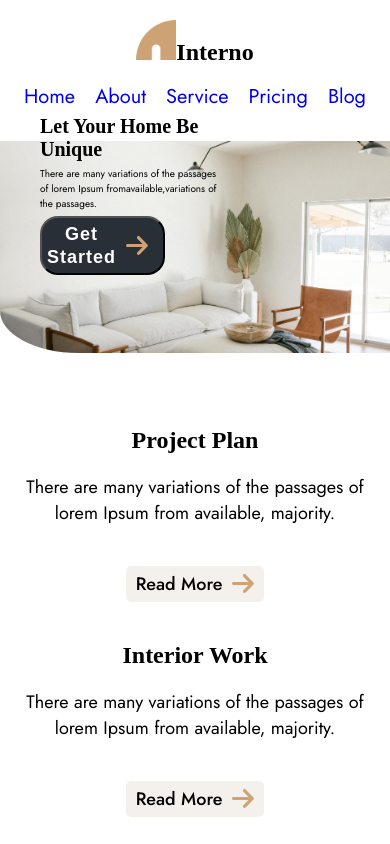
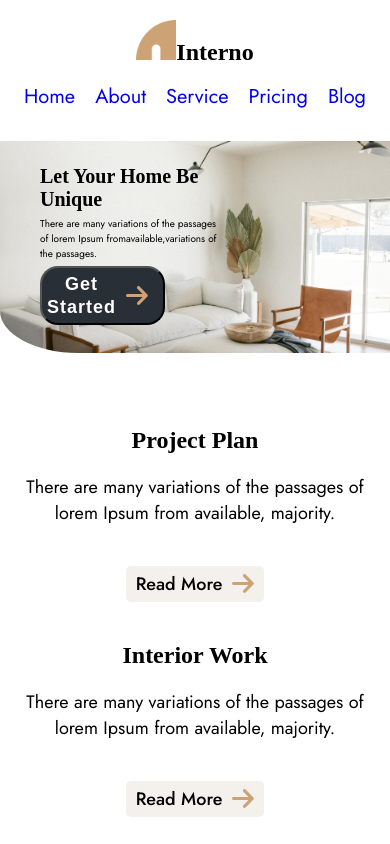
Before and after one commit to tinluong1612/Tin_Interior, a React (Vite) app: page / in a window 390 px wide. Shown: the top 844 px of the page. Built offline with nearby package versions, Linux system fonts and the light colour scheme.

Commit message:
fix responsive homePage

```diff
--- a/src/pages/homePage/home.css
+++ b/src/pages/homePage/home.css
@@ -446,7 +446,7 @@
     }
 
     .intro {
-        padding: 115px 20px;
+        padding: 165px 20px;
         margin: 0 20px;
         transform: none;
     }
```
